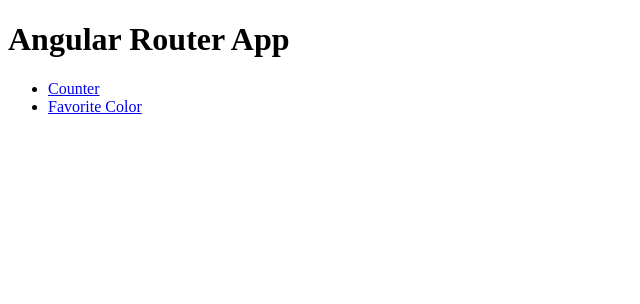
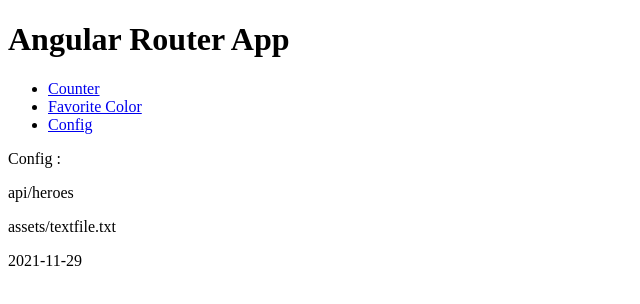
Before and after one commit to rgirodon/tse_angular, an Angular app: page /config in a window 1280 px wide. Before the commit this address led to /. Shown: the top 304 px of the page, without its empty margins (0-640 px from the left). Built offline with nearby package versions, Linux system fonts and the light colour scheme.

Commit message:
Add http service for retrieving config

```diff
--- a/src/app/app-routing.module.ts
+++ b/src/app/app-routing.module.ts
@@ -2,10 +2,12 @@
 import { Routes, RouterModule } from '@angular/router';
 import { CounterComponent } from './counter/counter.component';
 import { FormComponent } from './form/form.component';
+import { ConfigComponent } from './config/config.component';
 
 const routes: Routes = [
   { path: 'counter', component: CounterComponent },
   { path: 'favorite-color-form', component: FormComponent },
+  { path: 'config', component: ConfigComponent },
 ];
 
 @NgModule({
--- a/src/app/app.component.html
+++ b/src/app/app.component.html
@@ -5,6 +5,7 @@
   <ul>
     <li><a routerLink="/counter" routerLinkActive="active">Counter</a></li>
     <li><a routerLink="/favorite-color-form" routerLinkActive="active">Favorite Color</a></li>
+    <li><a routerLink="/config" routerLinkActive="active">Config</a></li>
   </ul>
 </nav>
 
--- /dev/null
+++ b/src/app/config.service.ts
@@ -0,0 +1,17 @@
+import { Injectable } from '@angular/core';
+import { HttpClient } from '@angular/common/http';
+import { Config } from './config';
+
+@Injectable({
+  providedIn: 'root'
+})
+export class ConfigService {
+
+  configUrl = 'assets/config.json';
+
+  constructor(private http: HttpClient) { }
+
+  getConfig() {
+    return this.http.get<Config>(this.configUrl);
+  }
+}
--- /dev/null
+++ b/src/app/config.ts
@@ -0,0 +1,6 @@
+export interface Config {
+
+    api_url: string;
+    text_file: string;
+    date: string;
+}
--- /dev/null
+++ b/src/app/config/config.component.html
@@ -0,0 +1,4 @@
+<p>Config : </p>
+<p>{{ config?.api_url }}</p>
+<p>{{ config?.text_file }}</p>
+<p>{{ config?.date }}</p>
--- /dev/null
+++ b/src/app/config/config.component.ts
@@ -0,0 +1,30 @@
+import { Component, OnInit } from '@angular/core';
+import { ConfigService } from '../config.service';
+import { Config } from '../config';
+
+@Component({
+  selector: 'app-config',
+  templateUrl: './config.component.html',
+  styleUrls: ['./config.component.css']
+})
+export class ConfigComponent implements OnInit {
+
+  config: Config | undefined;
+
+  constructor(private configService: ConfigService) { }
+
+  ngOnInit(): void {
+
+    this.showConfig();
+  }
+
+  showConfig() {
+    this.configService.getConfig().subscribe(
+      (data: Config) => this.config = {
+          api_url: data.api_url,
+          text_file:  data.text_file,
+          date: data.date,
+      });
+  }
+
+}
--- /dev/null
+++ b/src/assets/config.json
@@ -0,0 +1,5 @@
+{
+    "api_url": "api/heroes",
+    "text_file": "assets/textfile.txt",
+    "date": "2021-11-29"
+}
```
Also changed, not shown: src/app/app.module.ts (+6 -2 lines), src/app/config/config.component.css (added), 2 other files (tests, documents, lock files or other folders).
